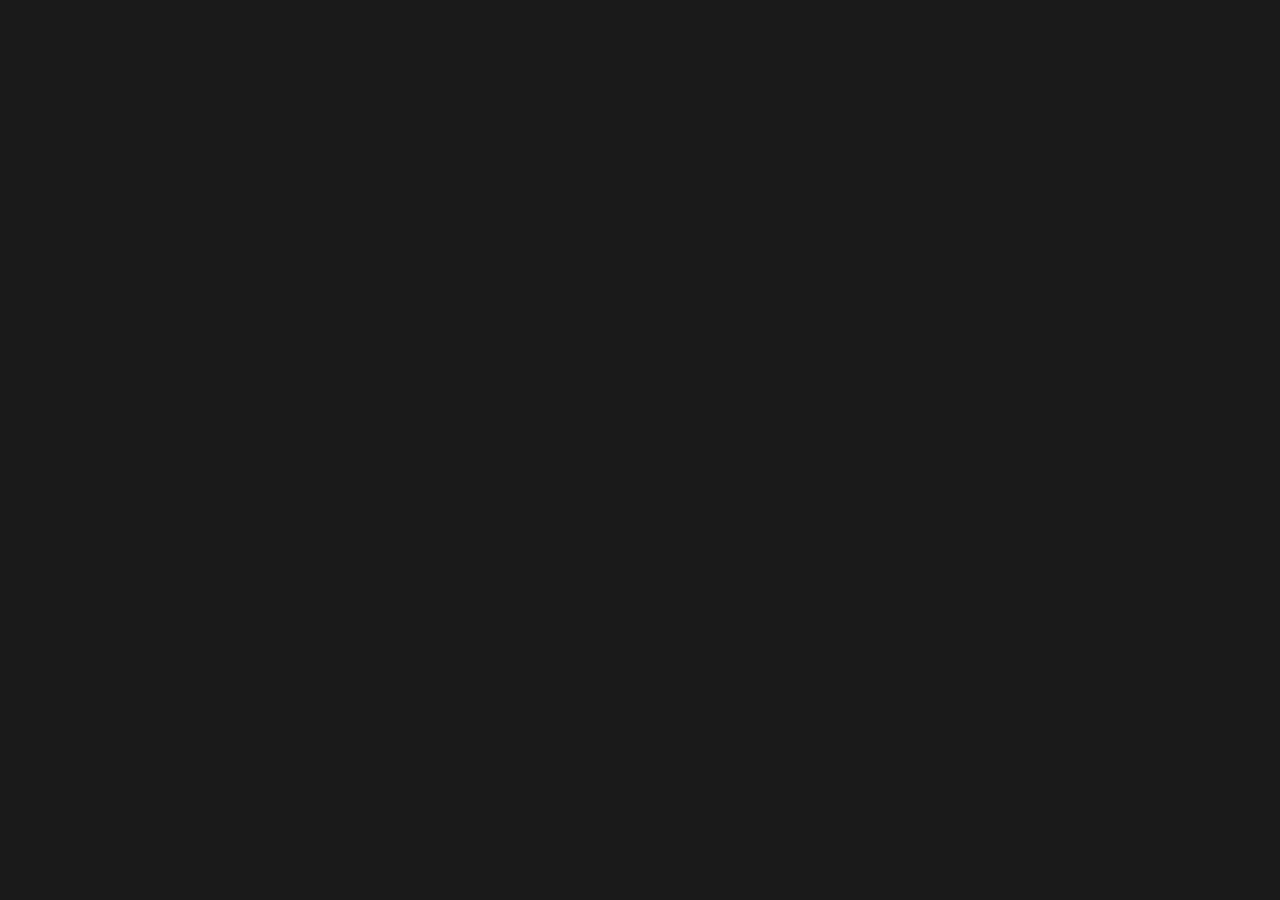
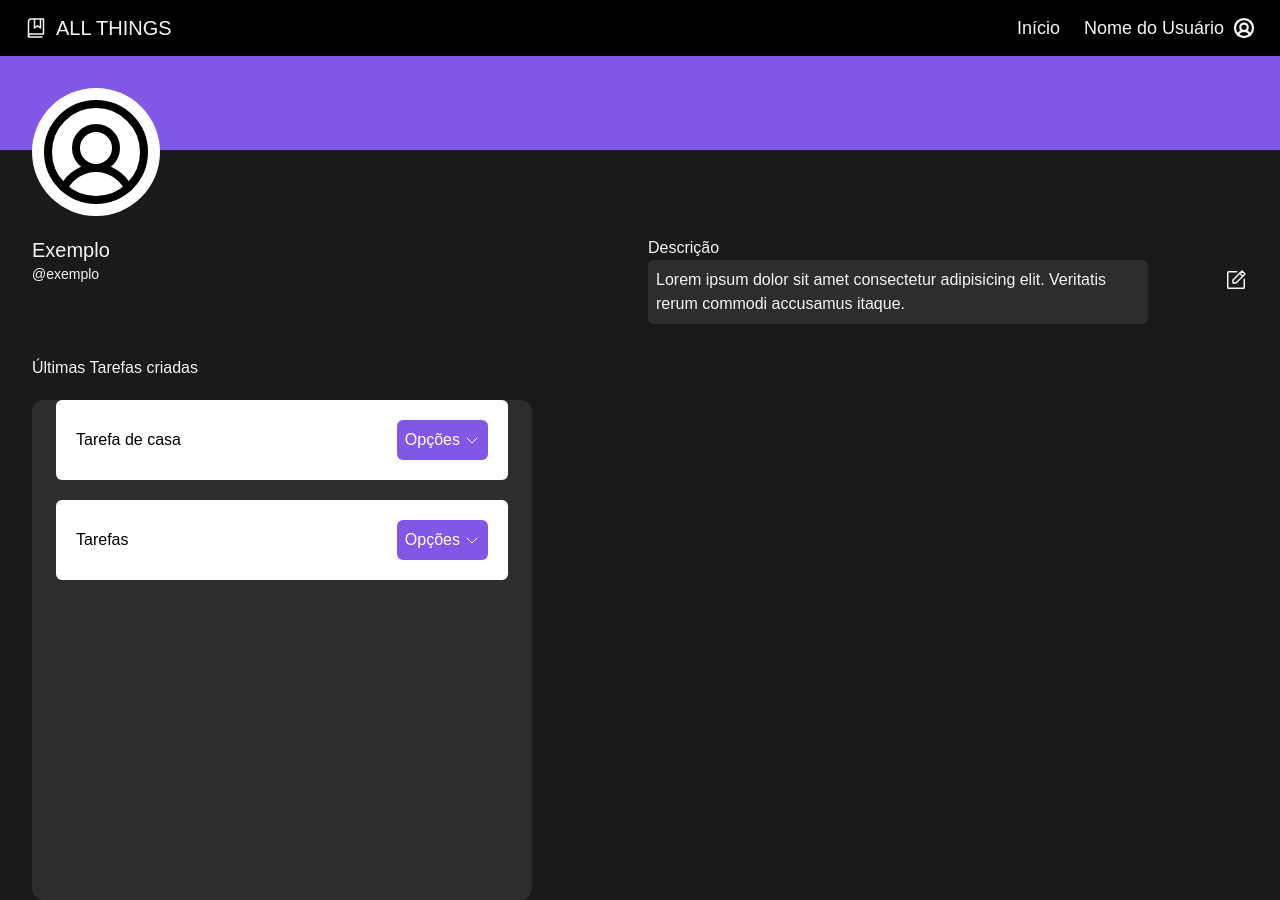
Before and after one commit to davi-souza2001/allThings, a React (Vite) app: page /profile in a window 1280 px wide. Before the commit this address had no page. Before the commit the page ends 800 px from the top, so only its background shows below. Built offline with nearby package versions, Linux system fonts and the light colour scheme.

Commit message:
change name page profile

```diff
--- a/src/App.tsx
+++ b/src/App.tsx
@@ -11,7 +11,7 @@
         <Route path="/" element={<Home />} />
         <Route path="/login" element={<Login />} />
         <Route path="/register" element={<Register />} />
-        <Route path="/userPage" element={<UserPage />} />
+        <Route path="/profile" element={<UserPage />} />
       </Routes>
   )
 }
--- a/src/components/Header/Header.tsx
+++ b/src/components/Header/Header.tsx
@@ -16,7 +16,7 @@
                     Início
                 </Link>
 
-                <Link to="/userPage" className="hidden items-center cursor-pointer md:flex md:flex-row">
+                <Link to="/profile" className="hidden items-center cursor-pointer md:flex md:flex-row">
                     Nome do Usuário
                     <UserCircle className='w-6 h-6 ml-2' weight="bold" />
                 </Link>
```
